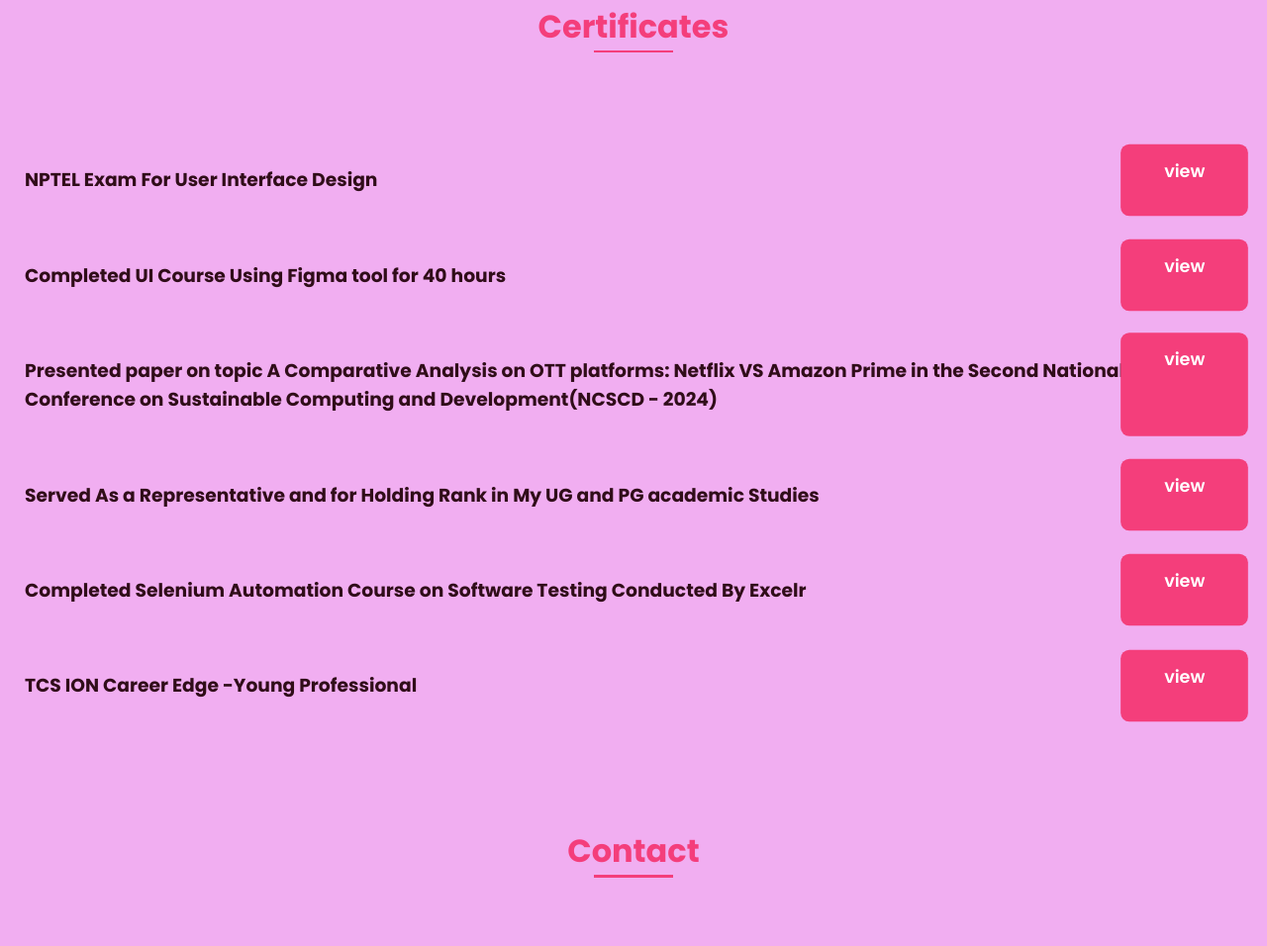
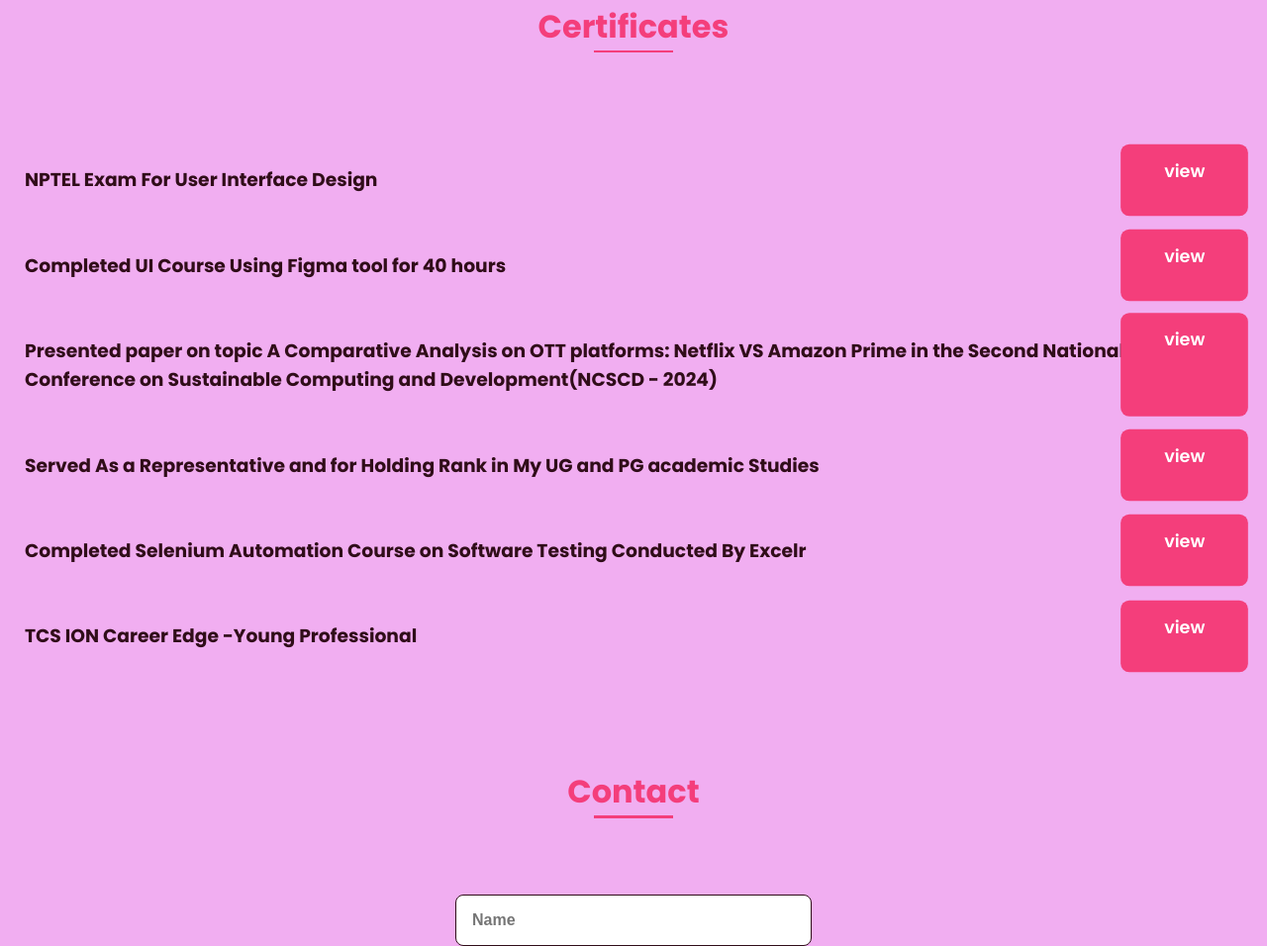
Before and after one commit to Vanathi269/VanathiRSPortfolio, a plain HTML site: page index.html in a window 1280 px wide. Shown: the part 2795-3751 px from the top of the page at 99% size. Drawn offline with nearby package versions, Linux system fonts and the light colour scheme.

Commit message:
Update styles.css

```diff
--- a/assets/css/styles.css
+++ b/assets/css/styles.css
@@ -491,7 +491,7 @@ img {
   display: flex;
   justify-content: space-between;
 
-  padding-bottom: 30px;
+  padding-bottom: 20px;
 }
 @media screen and (min-width: 992px) {
   .bd-grid {
```
